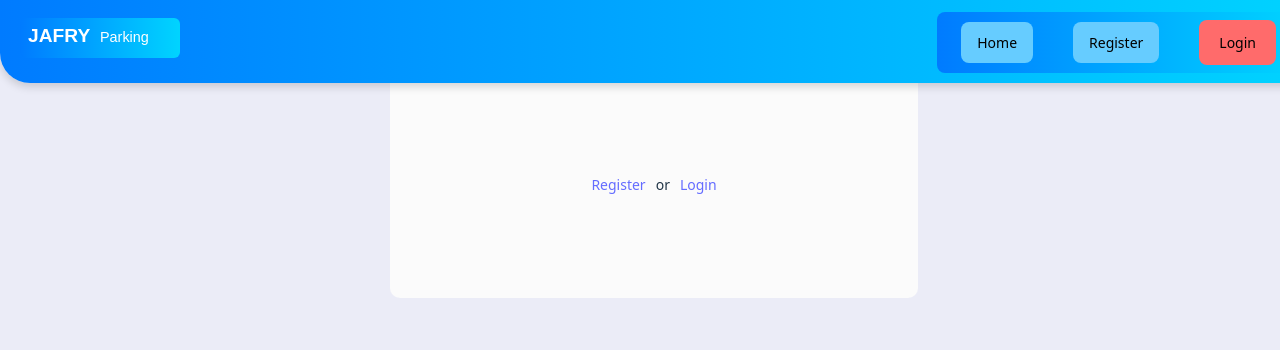
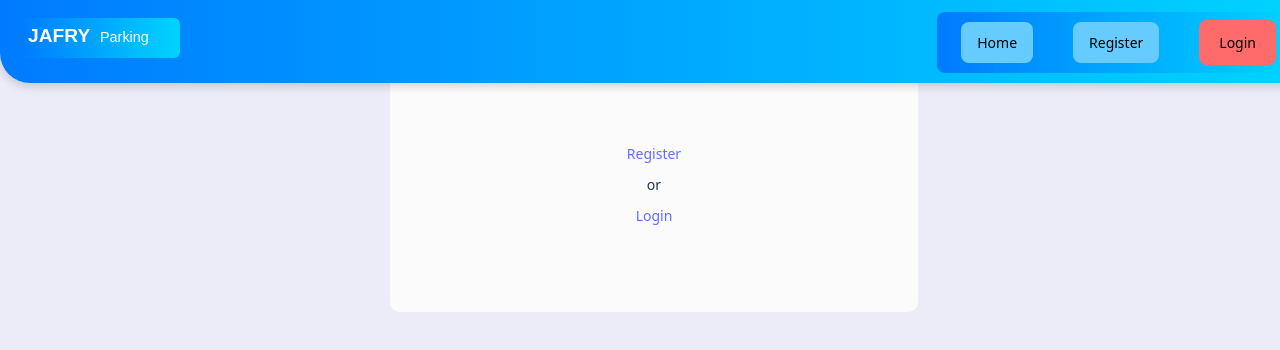
Before and after one commit to JafryParking/JennyFEReact, a React (Vite) app: page / in a window 1280 px wide. Shown: the top 350 px of the page. Built offline with nearby package versions, Linux system fonts and the light colour scheme.

Commit message:
added the light pane background for register and login pages

```diff
--- a/src/App.css
+++ b/src/App.css
@@ -17,10 +17,12 @@ h1 {
   width: 90vw;
   min-height: 200px;
   display: flex;
+  flex-direction: column;
   gap: 10px;
   align-items: center;
   justify-content: center;
   padding: 1rem;
   background-color: #fbfbfb;
   border-radius: 10px;
+  padding-bottom: 2em;
 }
--- a/src/pages/Login.jsx
+++ b/src/pages/Login.jsx
@@ -42,7 +42,7 @@ const Login = () => {
 
 
     return (
-        <div>
+        <div className="home-container">
             <h1>Login</h1>
 
             <form onSubmit={handleSubmit(onSubmit)}>
--- a/src/pages/Register.jsx
+++ b/src/pages/Register.jsx
@@ -39,7 +39,7 @@ export const Register = () => {
     },[appUser, newUser])
 
     return (
-        <div id="registerPage">
+        <div className="home-container">
             <h1>Register</h1>
             <NewUserForm setNewUser={setNewUser} />
         </div>
```
